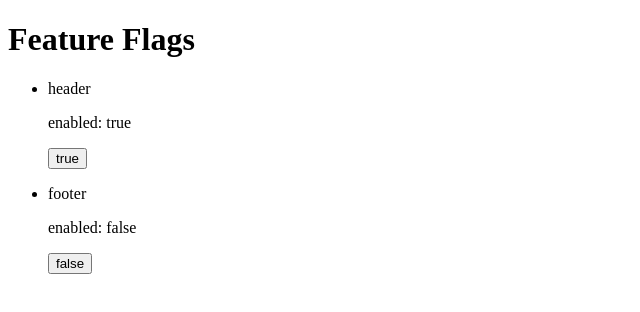
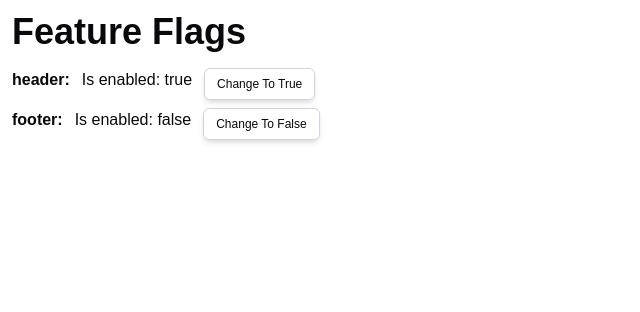
Before and after one commit to maz4/sequence-maker, a Next.js app: page /sequence-maker/feature-flags in a window 1280 px wide. Shown: the top 312 px of the page, without its empty margins (0-640 px from the left). Built offline with nearby package versions, Linux system fonts and the light colour scheme.

Commit message:
feat: fix type issues

```diff
--- a/src/consts/featureFlags.ts
+++ b/src/consts/featureFlags.ts
@@ -9,7 +9,7 @@ export const flags = {
   },
 } as const;
 
-export type FeatureFlagValues = (typeof flags)[keyof typeof flags];
+export type FeatureFlagValues = { isEnabled: boolean; description: string };
 
 export type FeatureFlagKeys = keyof typeof flags;
 
--- a/src/pages/_app.tsx
+++ b/src/pages/_app.tsx
@@ -1,6 +1,7 @@
 import type { AppProps } from "next/app";
 import { LanguageProvider } from "@/contexts/LanguageContext";
 import { FeatureFlagsProvider } from "@/contexts/FeatureFlagsContext";
+import "@/app/globals.css";
 
 export default function PagesLayout({ Component, pageProps }: AppProps) {
   return (
--- a/src/pages/feature-flags/index.tsx
+++ b/src/pages/feature-flags/index.tsx
@@ -1,13 +1,17 @@
 "use client";
 
 import { Button } from "@/components/ui/button";
-import { useFeatureFlags } from "@/contexts/FeatureFlagsContext";
-import { FeatureFlagKeys, FeatureFlagValues } from "@/consts/featureFlags";
+import {
+  UpdateFeatureFalgArgs,
+  useFeatureFlags,
+} from "@/contexts/FeatureFlagsContext";
+import { FeatureFlagKeys } from "@/consts/featureFlags";
 
 export default function FeatureFlags() {
   const { featureFlags, updateFeatureFlag } = useFeatureFlags();
 
-  const onChange = (flag: FeatureFlagKeys, values: FeatureFlagValues): void => {
+  const onChange = ({ flag, values }: UpdateFeatureFalgArgs): void => {
+    if (!flag || !values) return;
     const newValues = {
       ...values,
       isEnabled: !values.isEnabled,
@@ -17,19 +21,22 @@ export default function FeatureFlags() {
   };
 
   return (
-    <div>
-      <h1>Feature Flags</h1>
+    <div className="p-3">
+      <h1 className="text-3xl md:text-4xl font-bold mb-4">Feature Flags</h1>
       <ul>
-        {Object.keys(featureFlags).map((flag) => {
+        {(Object.keys(featureFlags) as FeatureFlagKeys[]).map((flag) => {
           return (
-            <li key={flag}>
-              <div>
-                <p>{flag}</p>
-                <p>enabled: {`${featureFlags[flag].isEnabled}`}</p>
-                <Button onClick={() => onChange(flag, featureFlags[flag])}>
-                  {`${featureFlags[flag].isEnabled}`}
-                </Button>
-              </div>
+            <li className="flex flex-row gap-3 mb-2" key={flag}>
+              <p>
+                <strong>{flag}:</strong>
+              </p>
+              <p>Is enabled: {`${featureFlags[flag].isEnabled}`}</p>
+              <Button
+                onClick={() => onChange({ flag, values: featureFlags[flag] })}
+                size="sm"
+              >
+                {`Change to ${featureFlags[flag].isEnabled}`}
+              </Button>
             </li>
           );
         })}
```
